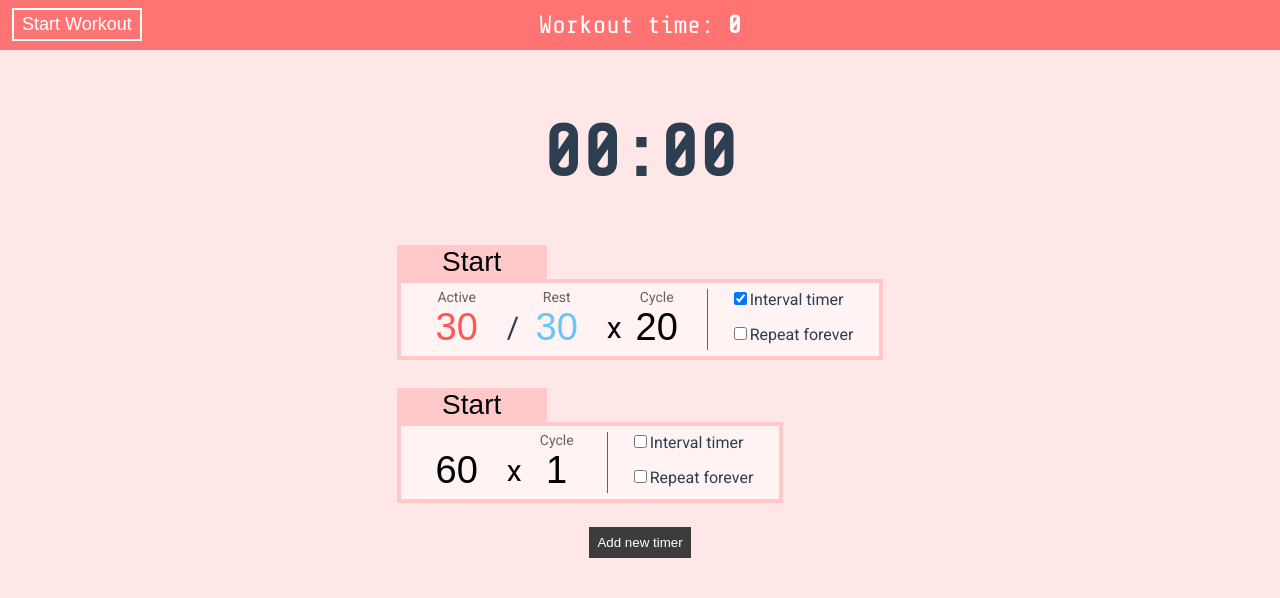
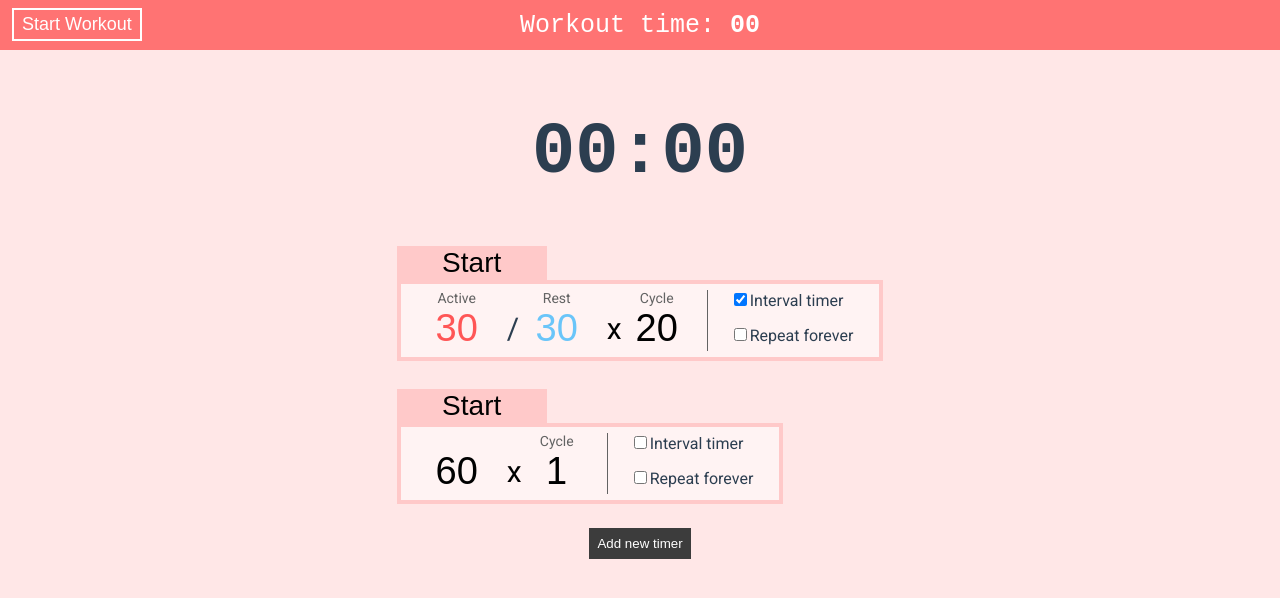
Before and after one commit to SquallQL/block-timer, a Vue app: page / in a window 1280 px wide. Shown: the top 598 px of the page. Built offline with nearby package versions, Linux system fonts and the light colour scheme.

Commit message:
fix: monospace issue

```diff
--- a/public/index.html
+++ b/public/index.html
@@ -7,10 +7,6 @@
     <link rel="icon" href="<%= BASE_URL %>favicon.ico" />
     <link
       href="https://fonts.googleapis.com/css2?family=Roboto:wght@400;500&display=swap"
-      rel="stylesheet"
-    />
-    <link
-      href="https://fonts.googleapis.com/css2?family=Share+Tech+Mono&display=swap"
       rel="stylesheet"
     />
     <title><%= htmlWebpackPlugin.options.title %></title>
--- a/src/components/TotalTimer.css
+++ b/src/components/TotalTimer.css
@@ -10,7 +10,7 @@
   height: 50px;
 
   font-size: 25px;
-  font-family: "Share Tech Mono", monospace;
+  font-family: monospace;
   color: #ffffff;
 
   background-color: #ff7373;
--- a/src/components/TotalTimer.vue
+++ b/src/components/TotalTimer.vue
@@ -11,6 +11,9 @@ export default {
   },
   computed: {
     ...mapGetters(["totalTime", "isWorkoutStarted"]),
+    formattedTime() {
+      return this.totalTime < 10 ? `0${this.totalTime}` : this.totalTime;
+    },
     btnText() {
       return this.isWorkoutStarted ? "Finish Workout" : "Start Workout";
     },
@@ -43,7 +46,7 @@ export default {
 <template>
   <div class="total-timer-root">
     <p class="total-timer">
-      Workout time: <strong class="time">{{ totalTime }}</strong>
+      Workout time: <strong class="time">{{ formattedTime }}</strong>
     </p>
     <button class="workout-start-btn" @click="toggleTotalTimer">
       {{ btnText }}
--- a/src/components/header/MainTimer.css
+++ b/src/components/header/MainTimer.css
@@ -1,7 +1,7 @@
 .main-timer-root {
   position: relative;
 
-  font-family: "Share Tech Mono", monospace;
+  font-family: monospace;
 }
 
 .timer {
--- a/src/components/header/MainTimer.vue
+++ b/src/components/header/MainTimer.vue
@@ -34,6 +34,10 @@ export default {
     time() {
       if (!this.isActive) {
         return "00:00";
+      }
+
+      if (this.countdown < 10) {
+        return `0${this.countdown}`;
       }
 
       return this.countdown;
--- a/src/components/header/MainTimerDetails.css
+++ b/src/components/header/MainTimerDetails.css
@@ -1,5 +1,5 @@
 .details-root {
-  font-family: "Share Tech Mono", monospace;
+  font-family: monospace;
   font-size: 16px;
 }
 
```
